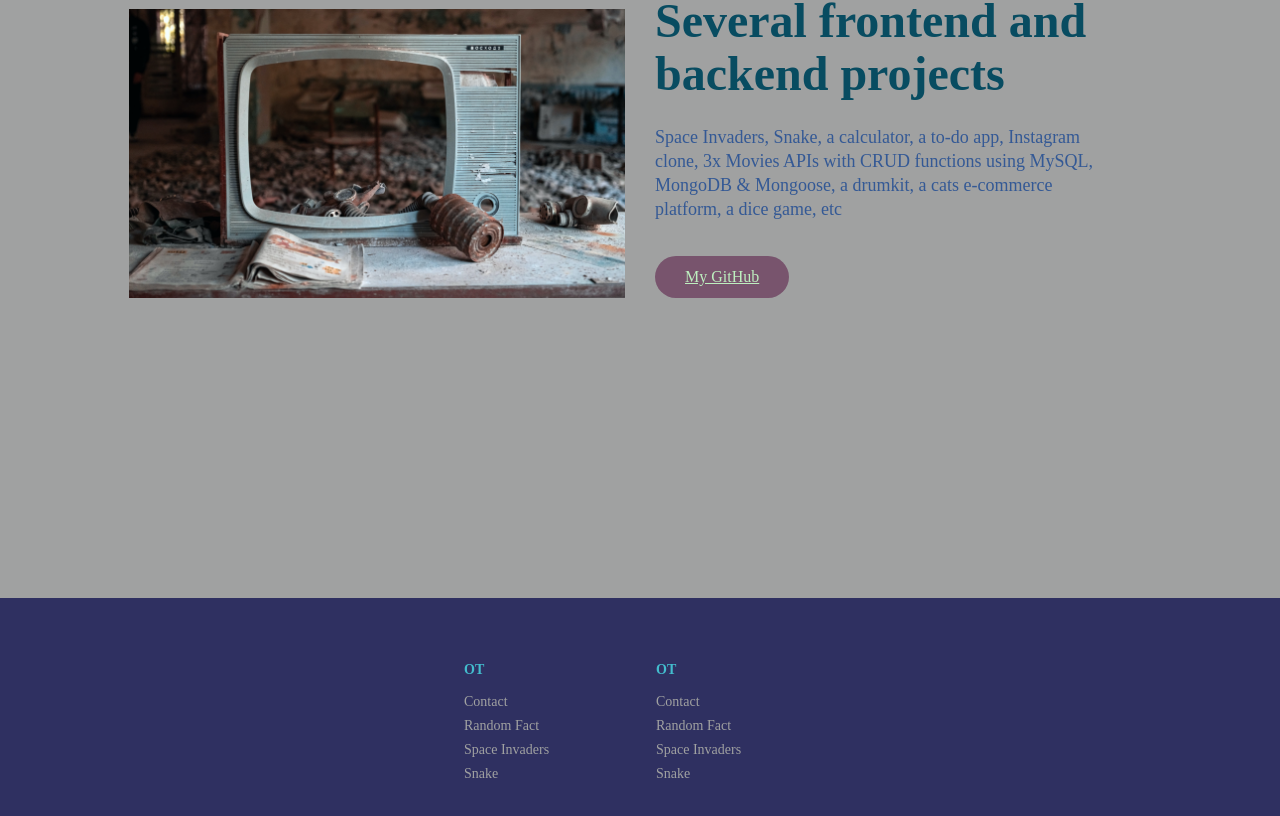
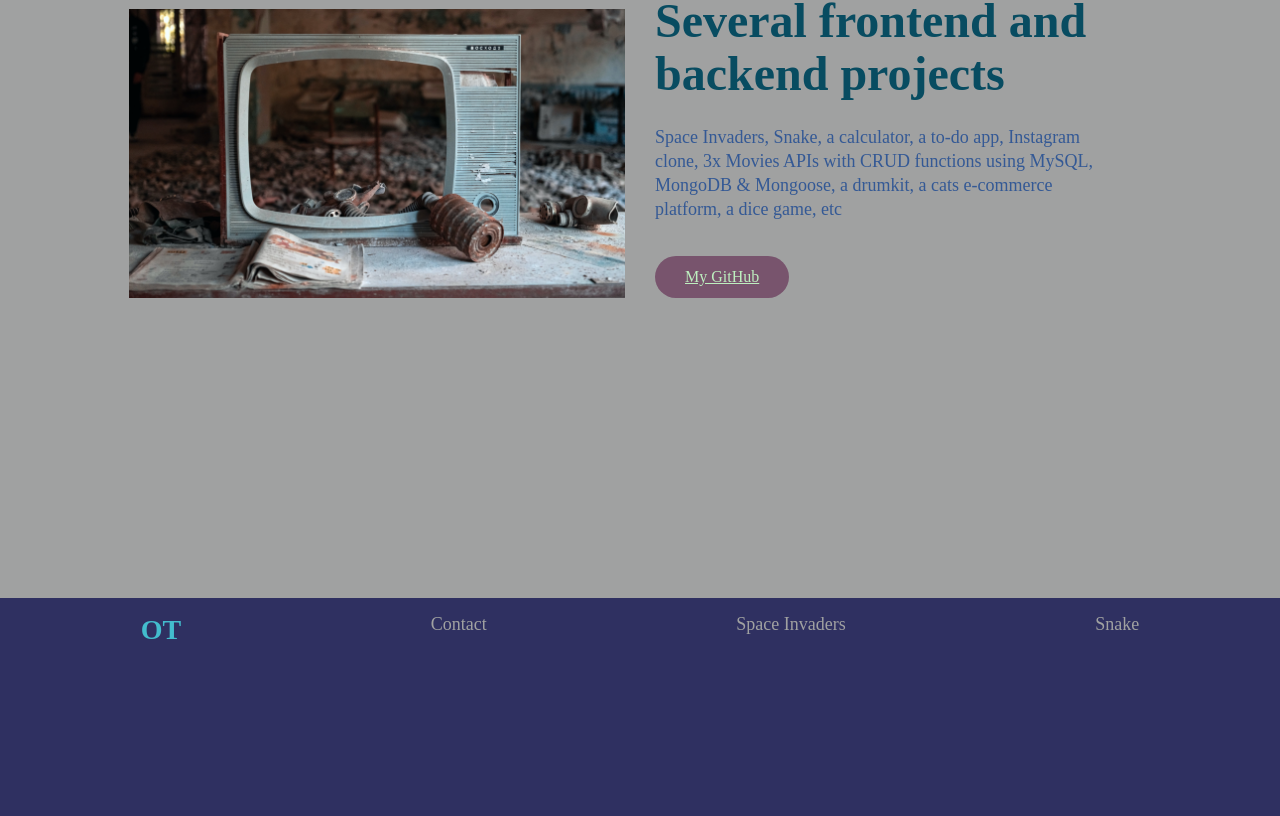
Before and after one commit to burn-Thor/new-react-p, a React (Create React App) app: page / in a window 1280 px wide. Shown: the part 3722-4538 px from the top of the page. After the commit the page ends 4400 px from the top, so only its background shows below. Built offline with nearby package versions, Linux system fonts and the light colour scheme.

Commit message:
footer, about, contact

```diff
--- a/package.json
+++ b/package.json
@@ -11,7 +11,6 @@
     "react-icons": "^4.4.0",
     "react-router-dom": "^6.3.0",
     "react-scripts": "5.0.1",
-    "react-scroll": "^1.8.7",
     "styled-components": "^5.3.5",
     "web-vitals": "^2.1.4"
   },
--- a/src/components/Footer/FooterElements.js
+++ b/src/components/Footer/FooterElements.js
@@ -1,44 +1,24 @@
 import styled from "styled-components";
 import {Link} from 'react-router-dom';
 
+
+
 export const FooterContainer = styled.footer`
-    background-color: #2F3061 ;
-`
-
-export const FooterWrap = styled.div`
-    padding: 48px 24px;
     display: flex;
-    flex-direction: column;
-    justify-content: center;
-    align-items: center;
-    max-width: 1100px;
-    margin: 0 auto;
-`
-
-export const FooterLinksContainer = styled.div`
-    display: flex;
-    justify-content: center;
-
+    background-color: #2F3061;
     @media screen and (max-width: 820px) {
-        padding-tio: 32px;
+        padding: 32px;
     }
 `
 
-export const FooterLinksWrapper = styled.div`
-    display: flex;
-
-    @media screen and (max-width: 820px){
-        flex-direction: table-column;
-    }
-`
 
 export const FooterLinksItems = styled.div`
     display:flex;
-    flex-direction: column;
     align-items: flex-start;
+    justify-content: space-around;
     margin: 16px;
     text-align: left;
-    width: 160px;
+    width: 100%;
     box-sizing: border-box;
     color: #43BCCD;
 
@@ -50,15 +30,17 @@ export const FooterLinksItems = styled.div`
     `
 
     export const FooterLinkTitle = styled.h1`
-        font-size: 14px;
+        font-size: 28px;
         margin-bottom: 16px;
     `
 
     export const FooterLink = styled(Link)`
+        display: flex;
+        flex-wrap: nowrap;
         color: #A0A1A1;
         text-decoration: none;
         margin-bottom: 0.5rem;
-        font-size: 14px;
+        font-size: 18px;
 
     &:hover {
         color: #43BCCD;
--- a/src/components/Footer/index.js
+++ b/src/components/Footer/index.js
@@ -1,12 +1,10 @@
 import React from 'react'
-import { FooterContainer, FooterWrap, FooterLinksContainer, FooterLinksWrapper, FooterLinksItems, FooterLinkTitle, FooterLink } from './FooterElements'
+import { FooterContainer, FooterLinksItems, FooterLinkTitle, FooterLink } from './FooterElements'
 
 const Footer = () => {
   return (
     <FooterContainer>
-        <FooterWrap>
-            <FooterLinksContainer>
-                <FooterLinksWrapper>
+
 
 
                     <FooterLinksItems>
@@ -14,7 +12,6 @@ const Footer = () => {
 
 
                             <FooterLink to='/Contact'>Contact</FooterLink>
-                            <FooterLink to='/Random Fact'>Random Fact</FooterLink>
                             <FooterLink to='/Space Invaders'>Space Invaders</FooterLink>
                             <FooterLink to='/Snake'>Snake</FooterLink>
 
@@ -22,30 +19,7 @@ const Footer = () => {
 
                     </FooterLinksItems>
 
-                </FooterLinksWrapper>
 
-                <FooterLinksWrapper>
-
-                    <FooterLinksItems>
-                    <FooterLinkTitle>OT</FooterLinkTitle>
-
-
-                            <FooterLink to='/Contact'>Contact</FooterLink>
-                            <FooterLink to='/Random Fact'>Random Fact</FooterLink>
-                            <FooterLink to='/Space Invaders'>Space Invaders</FooterLink>
-                            <FooterLink to='/Snake'>Snake</FooterLink>
-
-
-                    </FooterLinksItems>
-
-
-
-
-                </FooterLinksWrapper>
-
-            </FooterLinksContainer>
-
-        </FooterWrap>
     </FooterContainer>
   )
 }
--- a/src/components/InfoSection/Data.js
+++ b/src/components/InfoSection/Data.js
@@ -22,7 +22,7 @@ export const homeObjTwo = {
     lightHeadingDesc: true,
     topLine: 'Career Highlight to date',
     headline: 'Launched the first regional office of Zen Educate',
-    description: 'Zen is a social enterprise improving the education recruitment system via technology. As a regional manager, I managed to build relationships with Trust CEOs, headteachers and business managers to develop a presence across all boroughs in Greater Manchester. Recruiting and leading a team of five, growing the Manchester business by over 300% each School year, and contributing to businesses strategy.',
+    description: 'Zen is a social enterprise improving the education recruitment system via a SaaS platform. As a regional manager, I managed to build relationships with Trust CEOs, headteachers and business managers to develop a presence across all boroughs in Greater Manchester. Recruiting and leading a team of five, growing the Manchester business by over 300% each School year, and contributing to businesses strategy.',
     buttonLabel: 'Zen\'s website',
     imgStart: true,
     img: require('../../img/typewriter2.jpg'),
@@ -39,9 +39,9 @@ export const homeObjThree = {
     lightHeading: true,
     lightHeadingDesc: true,
     topLine: 'Current Situation',
-    headline: 'Finishing a coding bootcamp, ready to work',
+    headline: 'Finished a coding bootcamp, ready to work',
     description: 'Having spent 7 years working in technology sales, and taking a short career break to travel South America, I am really excited by this new challenge. Up-skilling into software development gives me the perfect opportunity to dive deeper into the technology industry.',
-    buttonLabel: 'Travel Photos',
+    // buttonLabel: 'Travel Photos',
     imgStart: false,
     img: require('../../img/retro_luggage.jpg'),
     alt: 'oldschool suitcases',
--- a/src/components/Navbar/NavbarElements.js
+++ b/src/components/Navbar/NavbarElements.js
@@ -112,8 +112,4 @@ export const NavBtnLink = styled(LinkRouter)`
     transition: all 0.2s ease-in-out;
     text-decoration: none;
 
-    &.hover {
-        transition: all 0.2s ease-in-out;
-        background: #9F9493;
-        color: #533A71;
-    }`
+    `
--- a/src/components/Sidebar/SidebarElements.js
+++ b/src/components/Sidebar/SidebarElements.js
@@ -63,10 +63,7 @@ export const SidebarLink = styled(LinkS)`
     color: #2F3061 ;
     cursor: pointer;
 
-    &:hover {
-        color: #43BCCD ;
-        transition: 0.2s ease-in-out;
-    }`
+    `
 
 export const SideBtnWrap = styled.div`
     display: flex;
@@ -85,10 +82,4 @@ export const SidebarRoute = styled(LinkRouter)`
     cursor: pointer;
     transition: all 0.2s ease-in-out;
     text-decoration: none;
-
-    &:hover {
-        transition: all 0.2s ease-in-out;
-        background: #43BCCD;
-        color: #2F3061;
-    }
     `
--- a/src/pages/About.js
+++ b/src/pages/About.js
@@ -1,19 +1,37 @@
 import React from 'react'
+import {FaReact} from 'react-icons/fa'
+import {SiMongodb, SiExpress, SiNodedotjs} from 'react-icons/si'
+import styled from 'styled-components'
+
 
 const About = () => {
   return (
+
+    <Container>
     <div>
     <h2>Hello, I'm</h2>
+    <br/>
     <h1>Olly</h1>
+    <br/>
     <h3>Full stack software developer</h3>
-
-    <p>A Manchester-based web developer who loves to build custom user interfaces, websites and web applications.
-
-
-    </p>
-
+    <br/>
+    <p>A Manchester-based web developer who loves designing and building custom online experiences, through websites and web applications.</p>
+    <br/>
+    <p>A recent bootcamp graduate, most comfortable within the MERN stack <SiMongodb/><SiExpress/><FaReact/><SiNodedotjs/>, consistently building experience within this technology suite as well as learning new languages. Currently I am working through my 2nd Mongo DB accreditation (M220JS), beginning to learn C#, and building a Spotify clone in React using Spotify's brilliantly documented Web API.</p>
+    <br/>
+    <p>I am looking for an exciting role within an SMB or start-up, with a purpose-driven culture that is a long-term fit and will help me become the best developer possible. Ideally this would be a full stack position, however I am happy to specialise within the right environment.</p>
+    <br/>
+    <p>Having 7 years of succesful commercial sales experience, including managing small sales teams, I bring a different perspective to development. Amongst other things, this part of my career has given me an acute awareness of what is actually important to the end user, proved my resilience and perserverance, as well as forced me to become incredibly self-disciplined. Prioritisation and working smartly are two crucial skills within sales, I have already noticed their importance in the journey to become the best possible developer.</p>
+    <br/>
+    <p>Please take a look around this React portfolio, hopefully it gives you an idea of my capabilities as a developer.</p>
     </div>
+    </Container>
   )
 }
 
+const Container = styled.div`
+  background-color: #A0A1A1;
+  color: #2F3061;
+  `
+
 export default About
--- a/src/pages/Contact.js
+++ b/src/pages/Contact.js
@@ -3,7 +3,9 @@ import React from 'react'
 const Contact = () => {
   return (
     <div>
-      <h2>Contact</h2>
+      <h2>Contact Details</h2>
+      <p>eothorburn@gmail.com</p>
+      <p>07494 213 241</p>
     </div>
   )
 }
```
